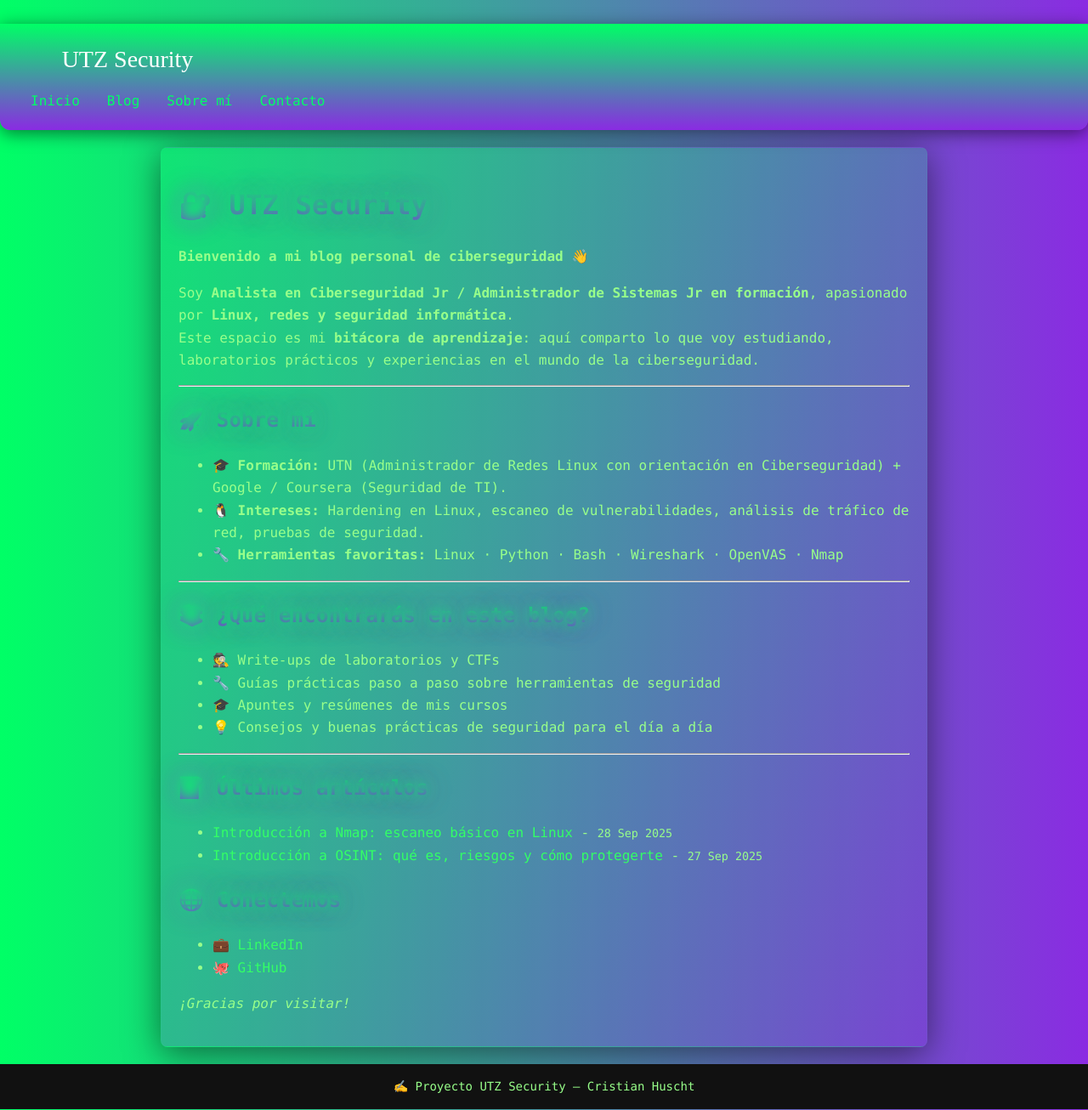
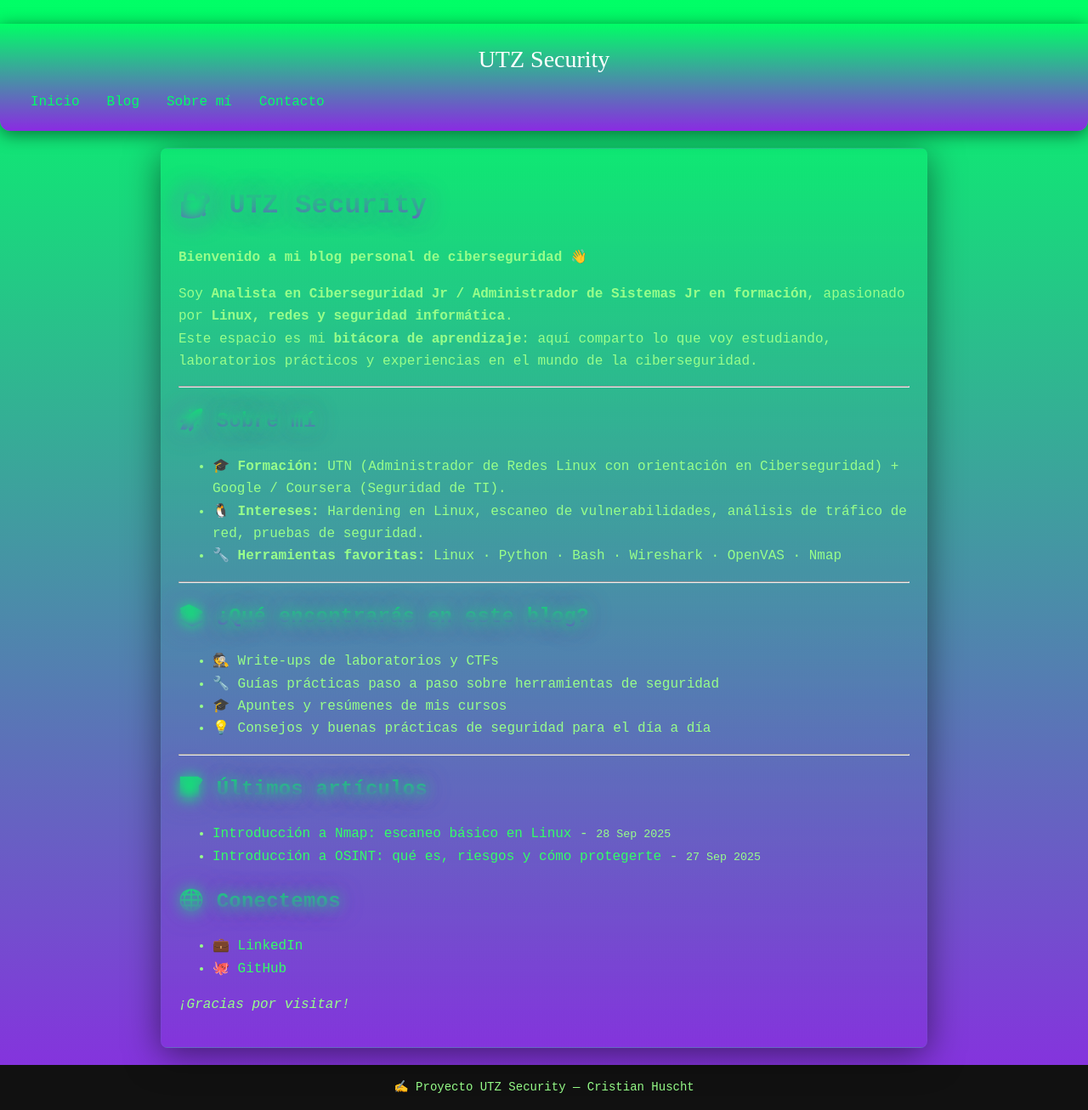
Before and after one commit to utz-security/utz-security.github.io, a Jekyll site: the page built from index.md, in a window 1280 px wide. Shown: the whole page at 85% size. Built offline with Jekyll 4.4.1, drawn with Linux system fonts in a browser that asks for light colours.

Commit message:
Actualizar main.css

```diff
--- a/assets/css/main.css
+++ b/assets/css/main.css
@@ -1,14 +1,14 @@
-/* --- BODY Y FUENTES --- */
+/* --- BODY Y FUENTE --- */
 body {
-  background: linear-gradient(to right, #00ff66, #8a2be2);
+  background: linear-gradient(to bottom, #00ff66, #8a2be2);
   color: #98ff8a;
-  font-family: "Fira Mono", "Source Code Pro", Menlo, Monaco, monospace;
+  font-family: "Fira Mono", monospace;
   line-height: 1.65;
   margin: 0;
   padding-top: 28px;
 }
 
-/* --- HEADER GRADIENTE VERTICAL --- */
+/* --- HEADER GRADIENTE UNIFICADO --- */
 header {
   background: linear-gradient(to bottom, #00ff66, #8a2be2);
   padding: 20px;
@@ -16,50 +16,21 @@
   border-radius: 0 0 12px 12px;
   box-shadow: 0 4px 20px rgba(0,0,0,0.5);
   position: relative;
-  z-index: 5;
-}
-
-#header-content {
-  display: flex;
-  align-items: center;
-  justify-content: space-between;
-  max-width: 1200px;
-  margin: 0 auto;
-}
-
-#logo svg {
-  height: 50px;
+  z-index: 20; /* menú siempre arriba */
 }
 
 /* --- MENÚ RESPONSIVE --- */
-.menu-toggle {
-  display: none;
-  cursor: pointer;
-  font-size: 1.8rem;
-  color: #00ff66;
+.menu-toggle { display: none; cursor: pointer; font-size: 1.8rem; color: #00ff66; }
+nav ul { list-style: none; margin: 0; padding: 0; display: flex; }
+nav li { margin: 0 1rem; }
+nav a { color: #00ff66; text-decoration: none; }
+nav a:hover { color: #0ff; text-decoration: underline; }
+
+/* Menú desplegable vertical con z-index alto */
+nav.active {
+  position: relative;
+  z-index: 50;
 }
-
-nav ul {
-  list-style: none;
-  margin: 0;
-  padding: 0;
-  display: flex;
-}
-
-nav li {
-  margin: 0 1rem;
-}
-
-nav a {
-  color: #00ff66;
-  text-decoration: none;
-}
-
-nav a:hover {
-  text-decoration: underline;
-  color: #0ff;
-}
-
 nav.active ul {
   display: flex;
   flex-direction: column;
@@ -70,21 +41,6 @@
   width: 200px;
   padding: 1rem;
   border-radius: 8px;
-  z-index: 10;
-}
-
-nav.active li {
-  margin: 0.5rem 0;
-}
-
-@media (max-width: 768px) {
-  .menu-toggle { display: block; }
-  nav ul { display: none; }
-}
-
-@media (min-width: 768px) {
-  nav ul { display: flex; flex-direction: row; }
-  .menu-toggle { display: none; }
 }
 
 /* --- MAIN CONTAINER --- */
@@ -96,6 +52,23 @@
   border-radius: 8px;
   border: 1px solid rgba(57,255,155,0.06);
   box-shadow: 0 8px 40px rgba(0,0,0,0.5);
+  position: relative;
+  z-index: 10; /* menos que menú */
+}
+
+/* --- TITULOS CON GRADIENTE UNIFICADO Y GLOW --- */
+h1, h2, h3, h1.front-matter {
+  background: linear-gradient(to bottom, #00ff66, #8a2be2);
+  -webkit-background-clip: text;
+  -webkit-text-fill-color: transparent;
+  text-shadow: 0 0 12px rgba(0,255,102,0.8), 0 0 24px rgba(138,43,226,0.6);
+  animation: neon-glow 1.8s ease-in-out infinite alternate;
+  letter-spacing: 0.2px;
+}
+
+@keyframes neon-glow {
+  from { text-shadow: 0 0 12px rgba(0,255,102,0.8), 0 0 24px rgba(138,43,226,0.6); }
+  to   { text-shadow: 0 0 20px rgba(0,255,102,1), 0 0 30px rgba(138,43,226,0.8); }
 }
 
 /* --- POSTS / BLOG CARDS --- */
@@ -113,27 +86,6 @@
   box-shadow: 0 20px 60px rgba(0,0,0,0.65);
 }
 
-/* --- TITULOS CON GLOW NEON --- */
-h1, h2, h3, h1.front-matter {
-  background: linear-gradient(to bottom, #00ff66, #8a2be2);
-  -webkit-background-clip: text;
-  -webkit-text-fill-color: transparent;
-  text-shadow: 0 0 12px rgba(0,255,102,0.8), 0 0 24px rgba(138,43,226,0.6);
-  animation: neon-glow 1.8s ease-in-out infinite alternate;
-  letter-spacing: 0.2px;
-}
-
-@keyframes neon-glow {
-  from {
-    text-shadow: 0 0 12px rgba(0,255,102,0.8), 0 0 24px rgba(138,43,226,0.6);
-  }
-  to {
-    text-shadow: 0 0 20px rgba(0,255,102,1), 0 0 30px rgba(138,43,226,0.8);
-  }
-}
-
-h1 { font-size: 2rem; }
-
 /* --- TERMINAL-LIKE PRE / CODE --- */
 pre {
   background: #001215;
@@ -143,7 +95,6 @@
   border-radius: 6px;
   overflow: auto;
 }
-
 code {
   background: rgba(57,255,155,0.03);
   padding: 3px 6px;
@@ -168,4 +119,7 @@
 @media (max-width:720px) {
   #main { padding: 18px; }
   h1 { font-size: 1.6rem; }
+  nav.active ul { width: 100%; }
+  nav.active li { text-align: center; }
+  nav.active { top: 70px; }
 }
```
